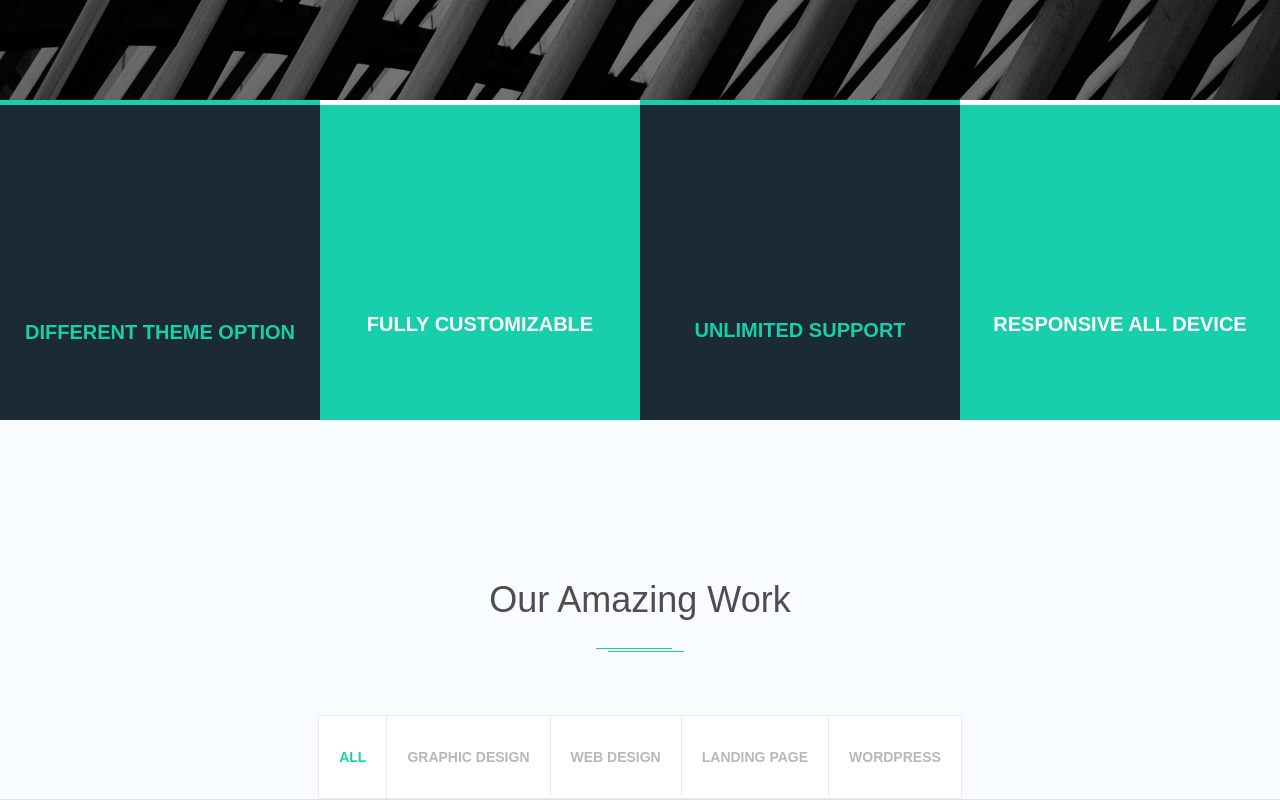
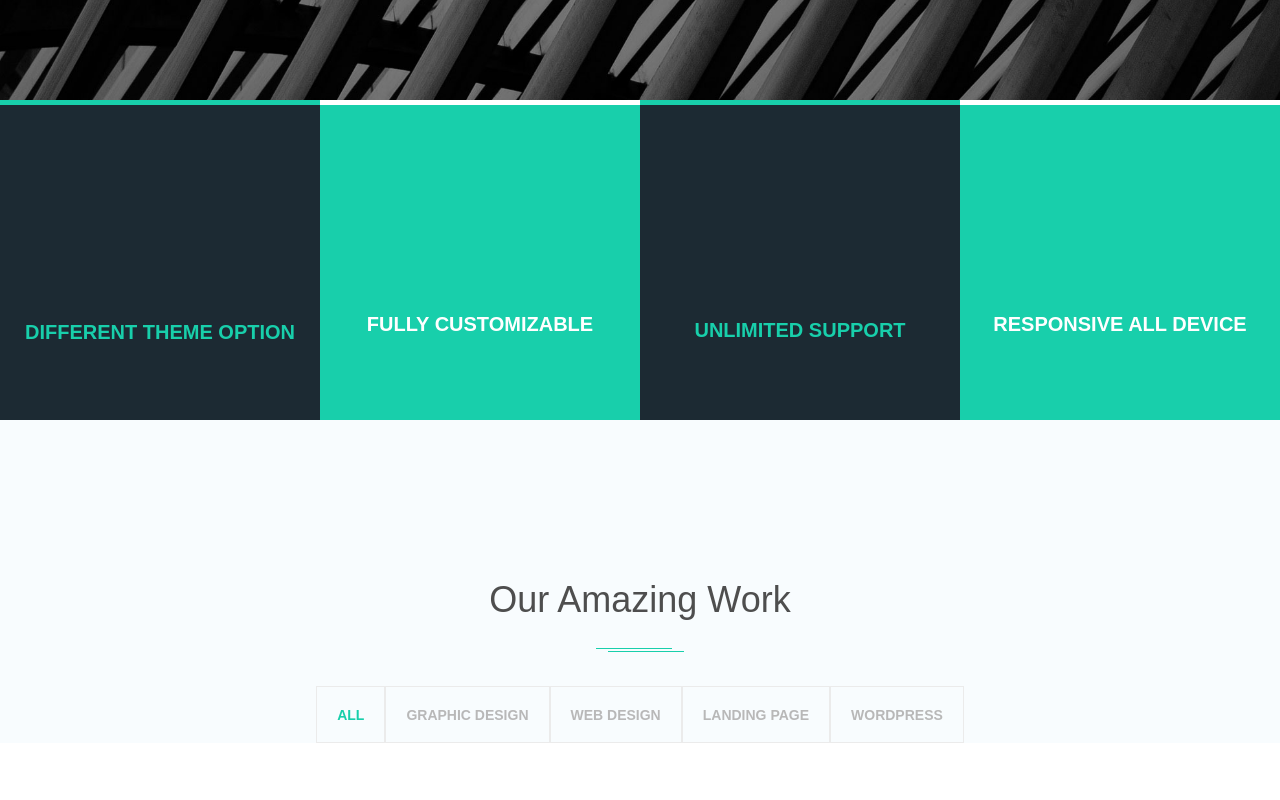
Before and after one commit to aleksey-lav/Ham_project, a plain HTML site: page src/index.html in a window 1280 px wide. Shown: the part 912-1712 px from the top of the page. After the commit the page ends 1668 px from the top, so only its background shows below. Drawn offline with Linux system fonts and the light colour scheme.

Commit message:
nav 'Our work...' section

```diff
--- a/src/css/style.css
+++ b/src/css/style.css
@@ -28,6 +28,7 @@ h1, h2 {
     width: 100%;
     height: 120px;
     background-color: rgba(73, 71, 63, 0.6);
+    z-index: 999;
 }
 .container {
     width: 1160px;
@@ -261,7 +262,7 @@ h1, h2 {
 /*Our amazing services*/
 .work {
     background-color: #f8fcfe;
-    border-bottom: 1px solid #e1e1e1;
+
 }
 .work__title {
     margin-top: 160px;
@@ -270,7 +271,6 @@ h1, h2 {
 .section-title {
     display: inline-block;
     position: relative;
-    margin-bottom: 65px;
     padding-bottom: 30px;
     font-size: 36px;
     text-transform: capitalize;
@@ -289,7 +289,6 @@ h1, h2 {
     margin-left: -32px;
 }
 .section-title:after {
-
     content: '';
     position: absolute;
     top: 95%;
@@ -299,24 +298,28 @@ h1, h2 {
     border-bottom: 1px solid #18cfab;
     margin-left: -44px;
 }
-.work-menu ul {
-    display: inline-block;
+.work-menu{
+    display: flex;
+    justify-content: center;
+}
+.work-menu ul{
+    width: 650px;
+    height: 57px;
+    display: flex;
+    justify-content: center;
     padding: 0;
     margin: 0;
-    font-size: 0;
+}
+.work-menu li{
     border: 1px solid #ebebeb;
-    background-color: #FFF;
-}
-.work-menu li:not(:last-child) {
-    border-right: 1px solid #ebebeb;
-}
-.work-menu li {
-    display: inline-block;
-    font-weight: 400;
+    font-size: 14px;
+    color: rgb( 113, 113, 113 );
+    display: flex;
+    justify-content: center;
+    align-items: center;
 }
 .work-menu a {
      position: relative;
-     display: block;
      padding: 20px;
      font-size: 14px;
      text-transform: uppercase;
```
